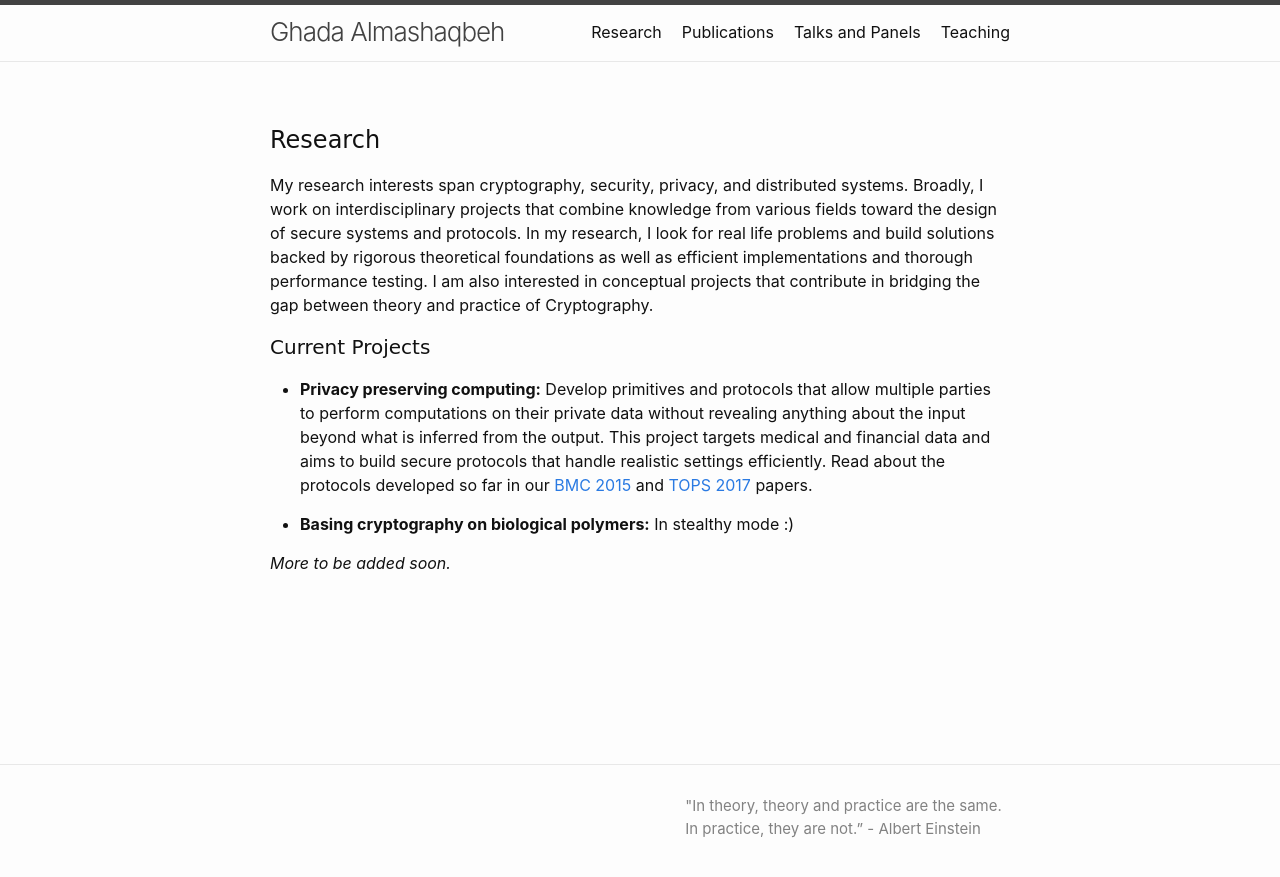
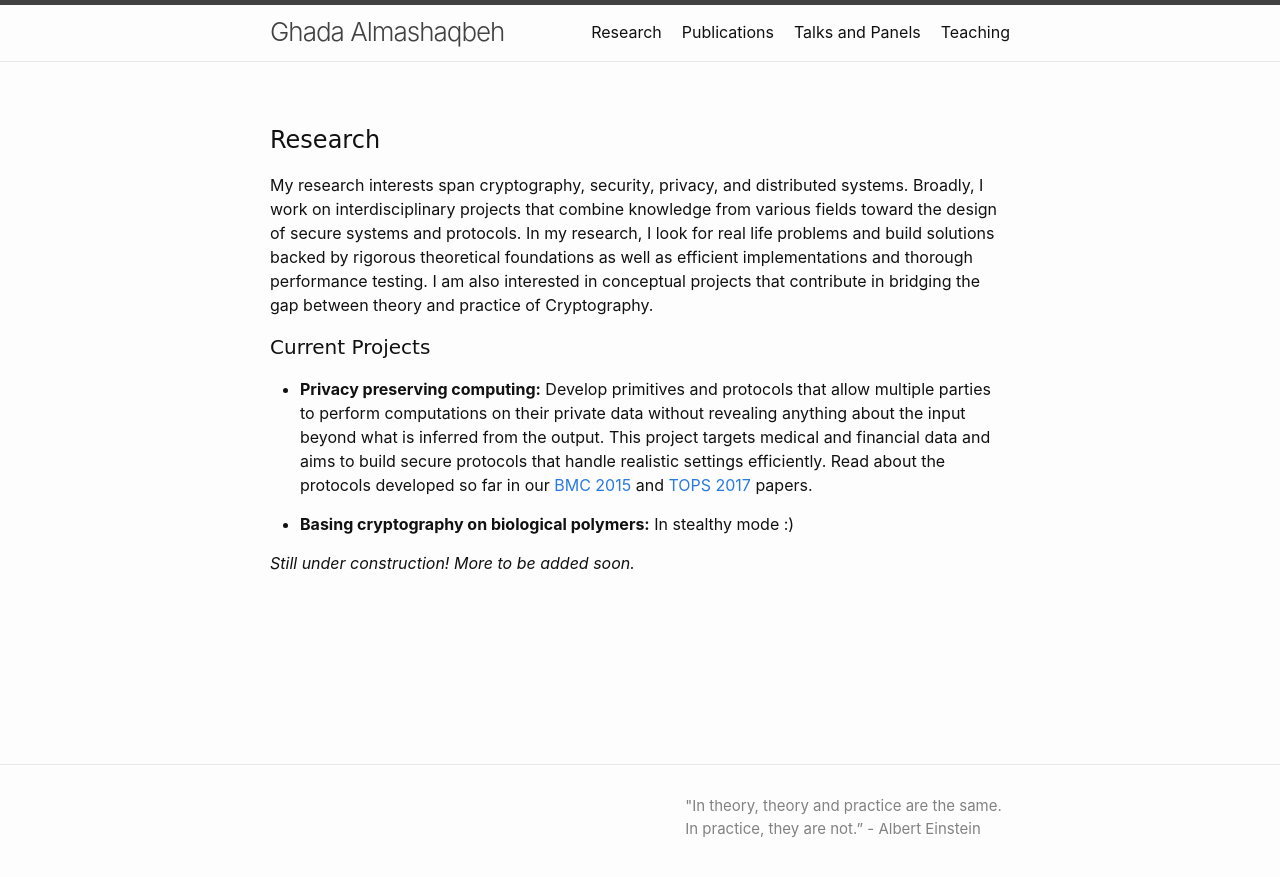
Before and after one commit to GhadaAlmashaqbeh/GhadaAlmashaqbeh.github.io, a Jekyll site: the page built from 01-research.md, in a window 1280 px wide. Shown: the top 877 px of the page. Built offline with Jekyll 4.4.1, drawn with Linux system fonts in a browser that asks for light colours.

```diff
--- a/01-research.md
+++ b/01-research.md
@@ -17,4 +17,4 @@
 * **Basing cryptography on biological polymers:** In stealthy mode :)
 
 
-*More to be added soon.*
+*Still under construction! More to be added soon.*
```
